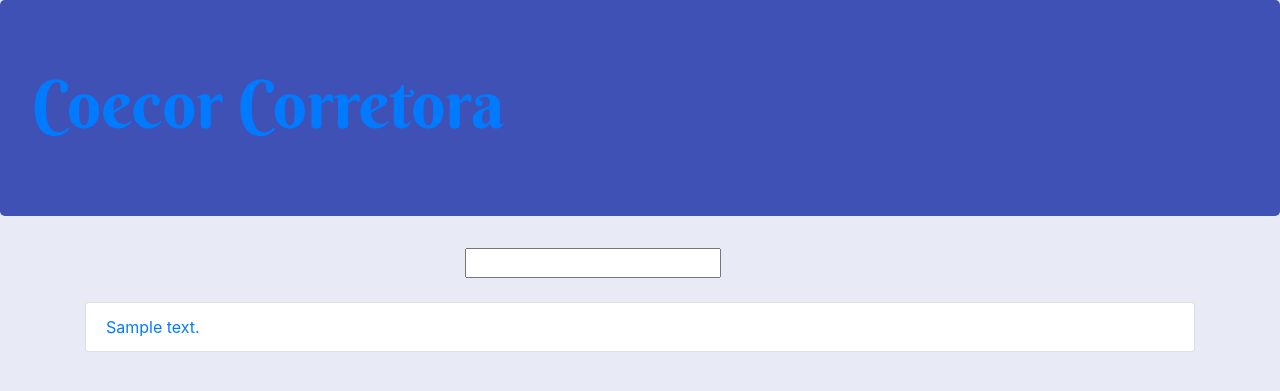
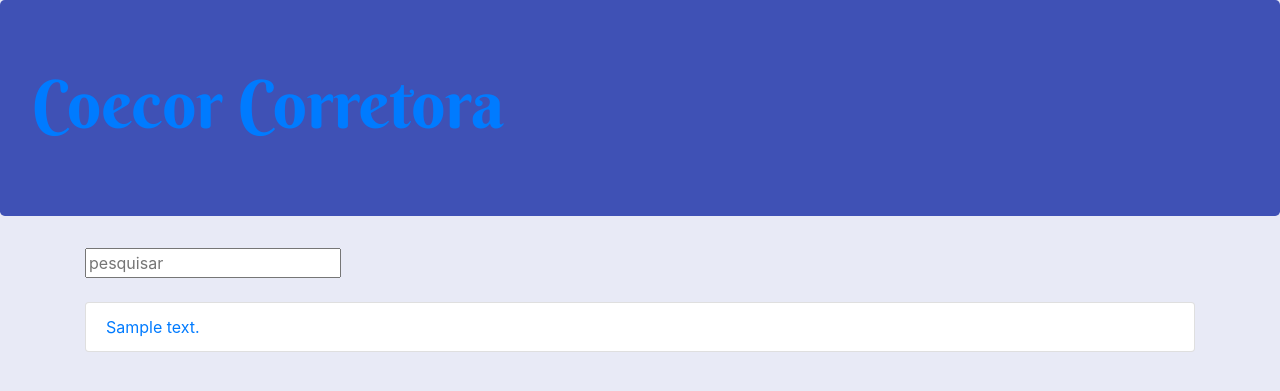
Before and after one commit to Evnsan/djangoTest, a Django app: page /imoveis/search in a window 1280 px wide. Shown: the top 391 px of the page. Run offline with Django 3.2, Linux system fonts and the light colour scheme; tables that the repository leaves empty hold one stand-in row (values such as "Sample post"); some libraries are stand-ins or nearby versions.

Commit message:
imoveis: Update search template

```diff
--- a/imoveis/templates/imoveis/search.html
+++ b/imoveis/templates/imoveis/search.html
@@ -1,21 +1,25 @@
 {% extends 'imoveis/base.html' %}
 {% block content %}
   <div class='row pb-2'>
-    <div class='col-md-4'>
-      {% if query %}
-        <h4> Resultados da busca por:</h4>
-        '{{ query }}'
-      {% endif %}
-    </div>
-    <div class='col-md-6'>
+    <div class='col-md-9'>
       <form method='post' class='form'>
         {% csrf_token %}
-        <input type='text' name='query' value="{{ query }}">
+        <input type='text' name='query' placeholder='pesquisar' value={{ query}}>
       </form>
     </div>
-    <div class='col-md-2'>
+    <div class='col-md-3'>
     </div>
   </div>
+  {% if query %}
+  <div class='row pb-2'>
+    <div class='col-md-9'>
+    <h4> Resultados da busca por:</h4>
+    '{{ query }}'
+    </div>
+    <div class='col-md-3'>
+    </div>
+  </div>
+  {% endif %}
   <div class='row pb-2'>
     <div class='col-md-12'>
       {% if build_list %}
@@ -27,7 +31,7 @@
         {% endfor %}
         </ul>
       {% else %}
-        <p> No builds are available </p>
+        <p> Nenhum imóvel encontrado </p>
       {% endif %}
     </div>
   </div>
```
